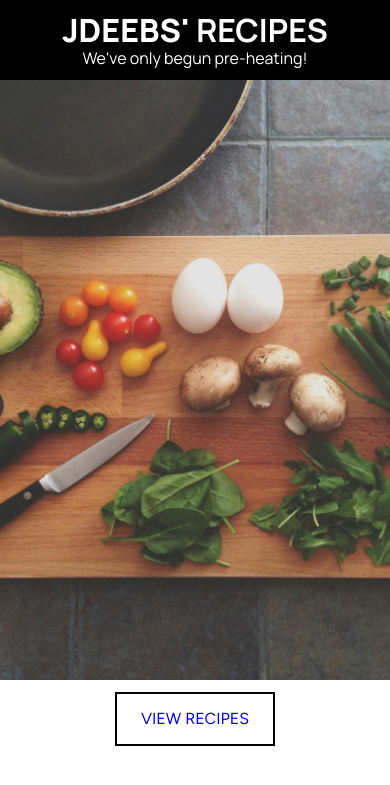
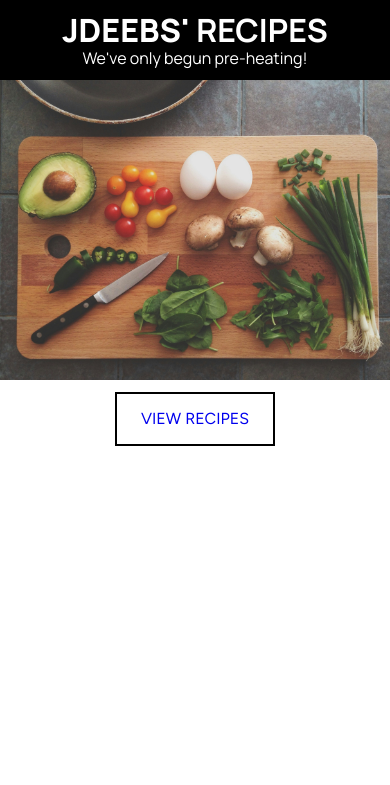
Before and after one commit to jdeebs/recipe-app, a Django app: page / in a window 390 px wide. Shown: the top 785 px of the page. Run offline with Django 4.2, Linux system fonts and the light colour scheme.

Commit message:
Add media query to images for responsiveness

```diff
--- a/src/recipes/static/recipes/css/styles.css
+++ b/src/recipes/static/recipes/css/styles.css
@@ -50,6 +50,12 @@
   width: 100%;
   height: 600px;
   object-fit: cover;
+}
+
+@media only screen and (max-width: 769px) {
+  .landing-image, .detail-image {
+    height: 300px;
+  }
 }
 
 .content {
```
